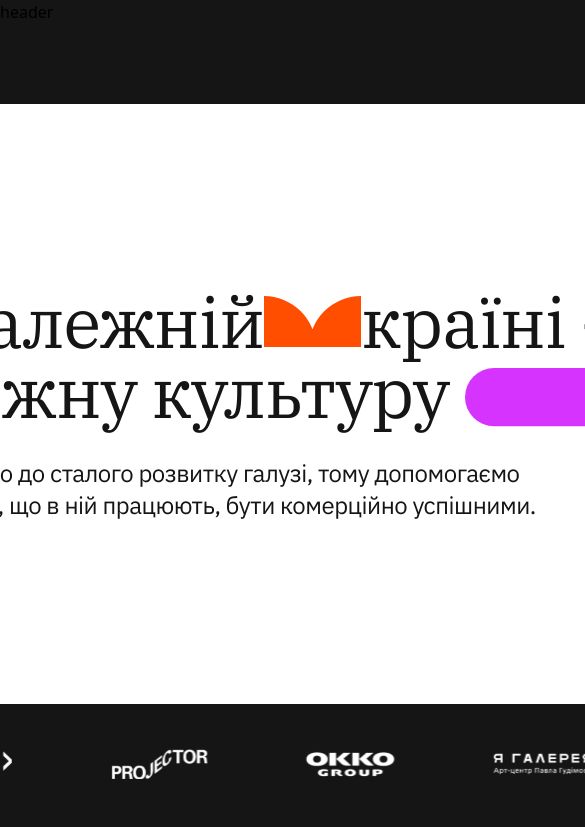
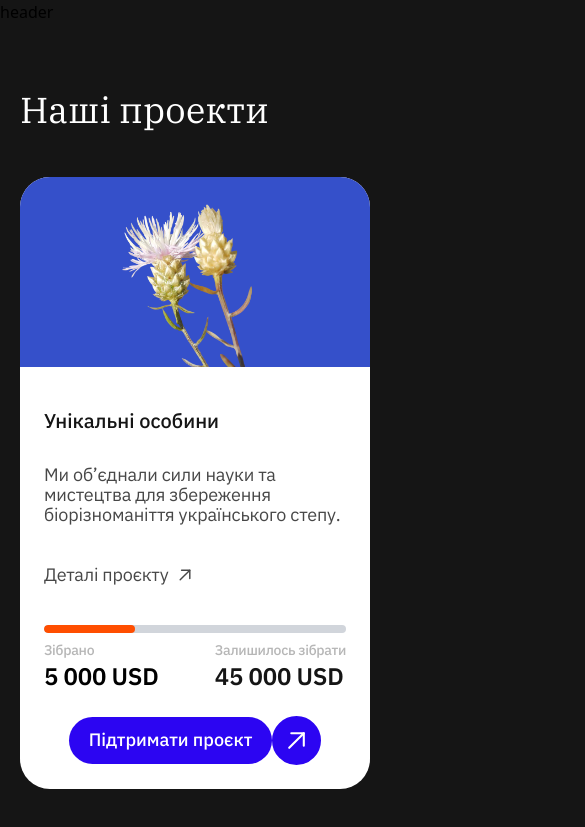
Before and after one commit to kamilka13me/myst_comb, a Next.js app in the folder frontend/: page / in a window 390 px wide. Shown: the top 827 px of the page, 585 px wide, since content can reach past the window. Built offline with nearby package versions, Linux system fonts and the light colour scheme.

Commit message:
fix: ProjectItem

```diff
--- a/frontend/src/shared/ui/Image/Image.tsx
+++ b/frontend/src/shared/ui/Image/Image.tsx
@@ -5,7 +5,7 @@ import Image, { StaticImageData } from 'next/image';
 interface Props {
   src: string | StaticImageData;
   alt: string;
-  fill?:boolean
+  fill?: boolean
   width?: number;
   height?: number;
   loadingFallback?: ReactElement;
--- a/frontend/src/vievs/MainPage/MainPage.tsx
+++ b/frontend/src/vievs/MainPage/MainPage.tsx
@@ -16,11 +16,11 @@ export const MainPage: React.FC = () => {
     <div className="mt-10 flex w-full flex-col items-center bg-white">
       <div className="flex h-full w-full flex-col items-center rounded-b-[60px] bg-base-text_accent pb-[160px]">
         <div className="max-w-[1440px]">
-          <Hero />
+          {/* <Hero />
           <Donors />
           <WhoAreWe />
           <OurServices />
-          <FallingBricks />
+          <FallingBricks /> */}
           <OurProjects />
           {/* <News /> */}
         </div>
--- a/frontend/src/vievs/MainPage/ui/OurProjects/ui/ProjectItem.tsx
+++ b/frontend/src/vievs/MainPage/ui/OurProjects/ui/ProjectItem.tsx
@@ -16,18 +16,15 @@ export function ProjectItem({ src, title, subTitle }: BoxProps): React.JSX.Eleme
   return (
     <li className="w-full
       rounded-[30px]
+      min-h-[470px]
       bg-white
       overflow-hidden
       flex flex-col gap-2.5 lg:flex-row ">
 
       <div className='relative
-        h-auto min-w-[320px] min-h-[280px]
-        md:min-w-[430px] md:min-h-[360px]'>
-        {/* <Image
-          src={src}
-          fill
-          alt={title}
-          className='object-cover object-center'/> */}
+        h-auto min-w-[300px]
+        md:min-w-[430px]
+        min-h-[190px] md:min-h-[360px]'>
         <Image
           src={src}
           fill ={true}
```
